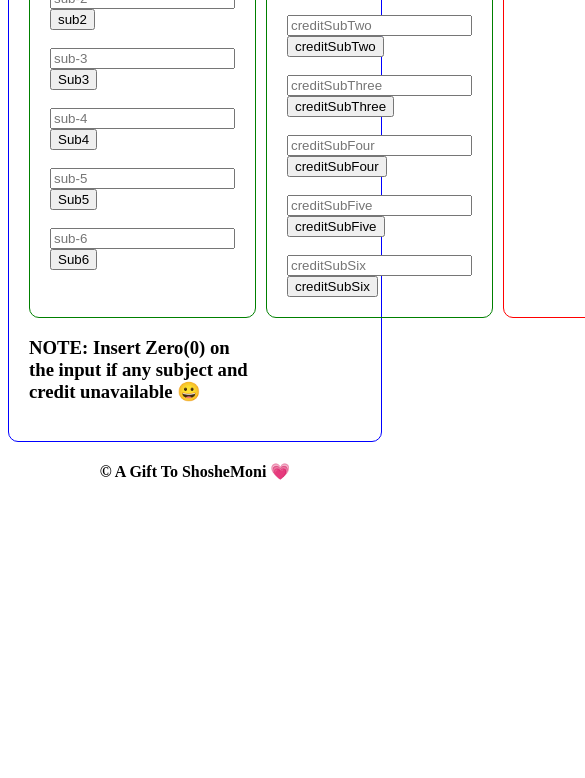
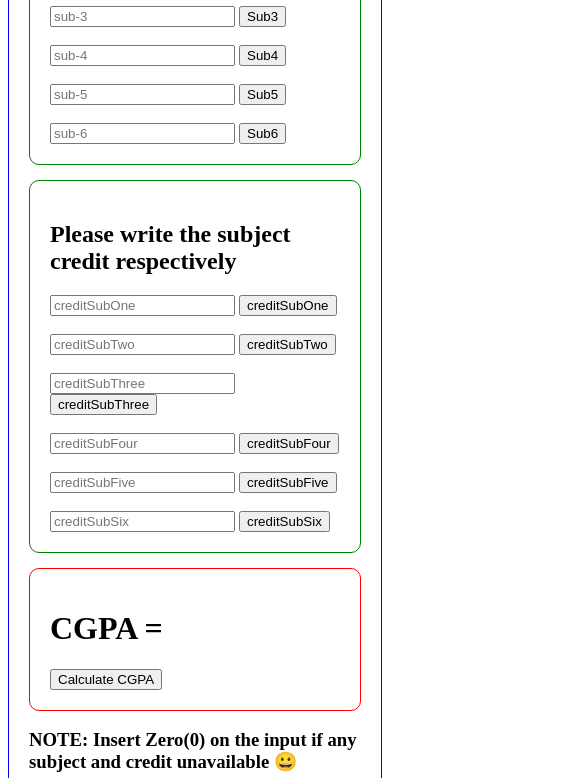
Before and after one commit to durjoybd14/cgpa-calculator, a plain HTML site: page index.html in a window 390 px wide. Shown: the part 231-1009 px from the top of the page, 585 px wide, since content can reach past the window. Before the commit the page ends 844 px from the top, so only its background shows below. Drawn offline with Linux system fonts and the light colour scheme.

Commit message:
responsive added

```diff
--- a/index.html
+++ b/index.html
@@ -33,10 +33,20 @@
     }
 
     footer {
-        text-align:center;
-        padding:10px;
+        text-align: center;
+        padding: 10px;
         margin-top: 10px;
         font-weight: bold;
+    }
+
+    @media (max-width:992px) {
+        .container {
+
+            display: grid;
+            grid-template-columns: repeat(1, 1fr);
+            grid-column-gap: 10px;
+
+        }
     }
 </style>
 
--- a/script.js
+++ b/script.js
@@ -1,5 +1,4 @@
 // subject cgpa
-
 const sub1 = () => {
     let cg1 = document.getElementById('subOne').value;
     cg1 = parseFloat(cg1)
```
